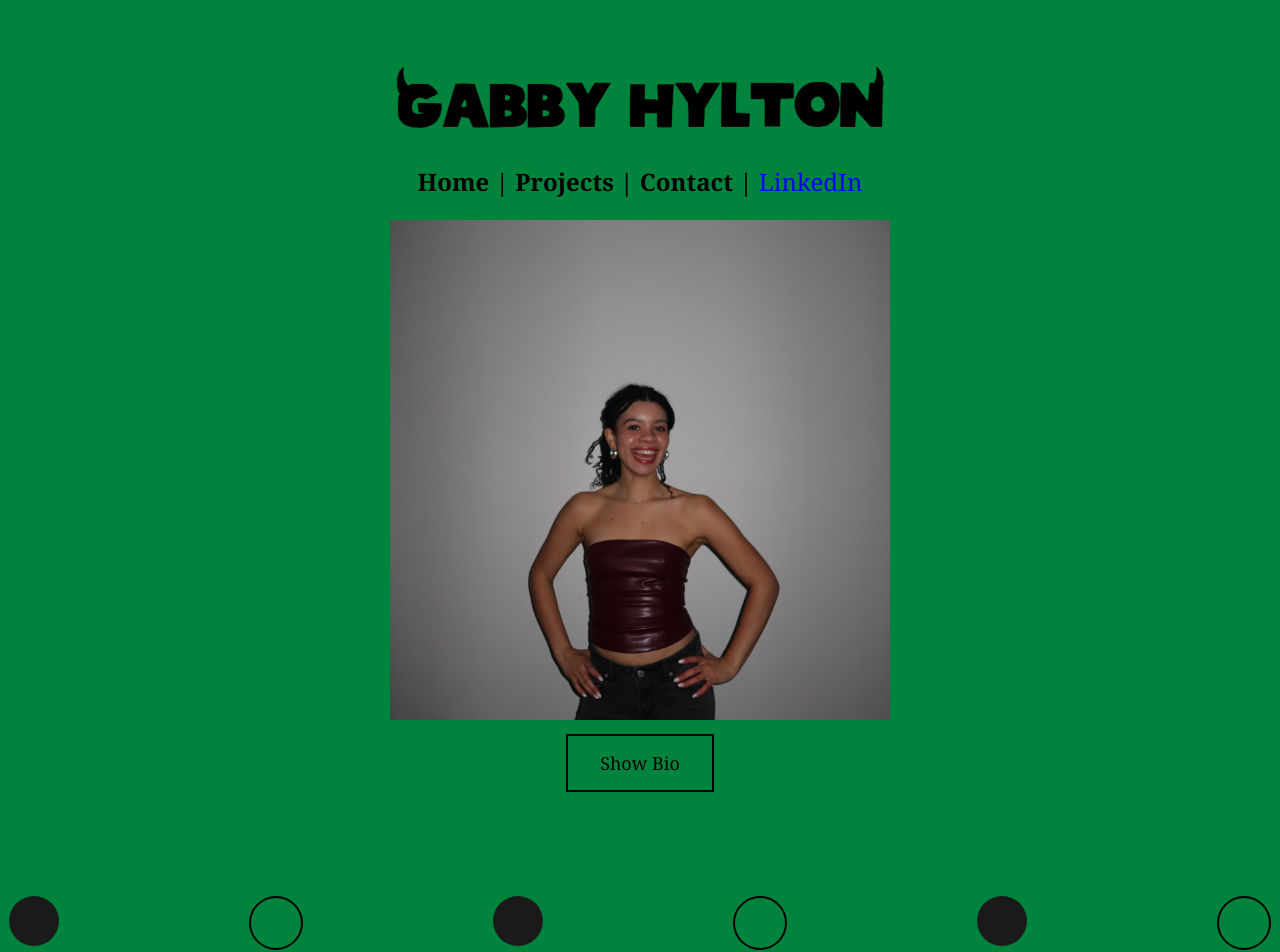
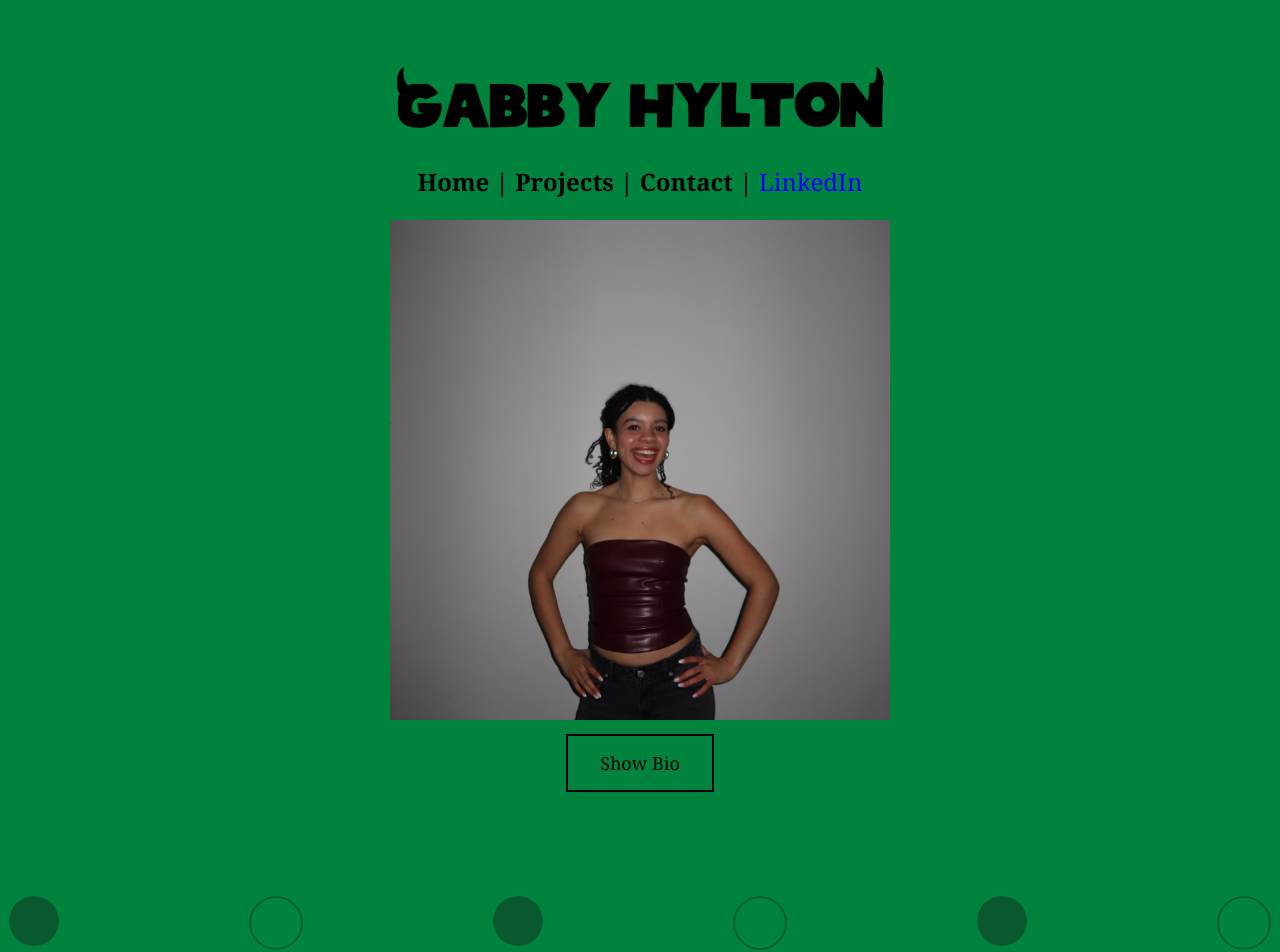
Before and after one commit to gabbyhylton/gabz-website, a React (Vite) app: page / in a window 1280 px wide. Shown: the top 952 px of the page. Built offline with nearby package versions, Linux system fonts and the light colour scheme.

Commit message:
home page animation
made a fade-in fade-out animation with circles on home page

```diff
--- a/src/index.css
+++ b/src/index.css
@@ -94,6 +94,7 @@ img {
   width: 50px;
   background-color: #1a1a1a;
   border-radius: 50%;
+  animation: fade-in-out 2s linear infinite;
 }
 
 .circle-2 {
@@ -102,6 +103,7 @@ img {
   background-color: #00843d;
   border-radius: 50%;
   border: 2px solid black;
+  animation: fade-in-out 3s linear infinite;
 }
 
 .circle-section {
@@ -142,6 +144,19 @@ img {
   border-color: #1a1a1a;
 
 }
+
+@keyframes fade-in-out {
+  0% {
+    opacity: 0;
+  }
+  50% {
+    opacity: 1;
+  }
+  100% {
+    opacity: 0;
+  }
+}
+
 @media (prefers-color-scheme: light) {
   :root {
     color: #213547;
```
